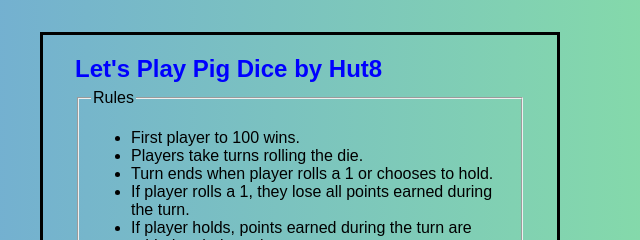
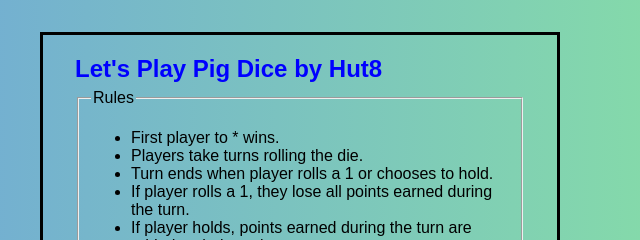
Before and after one commit to arcum-omni/PigDice, a plain HTML site: page index.html in a window 1280 px wide. Shown: the top 240 px of the page, 340-980 px from the left. Drawn offline with Linux system fonts and the light colour scheme.

Commit message:
Add variable to set winning score

```diff
--- a/index.html
+++ b/index.html
@@ -15,7 +15,7 @@
         <fieldset>
             <legend>Rules</legend>
             <ul>
-                <li>First player to 100 wins.</li>
+                <li>First player to <span id="scoreToWin">*</span> wins.</li>
                 <li>Players take turns rolling the die.</li>
                 <li>Turn ends when player rolls a 1 or chooses to hold.</li>
                 <li>If player rolls a 1, they lose all points earned during the turn.</li>
```
